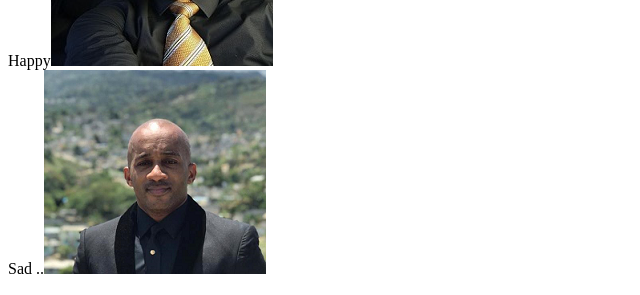
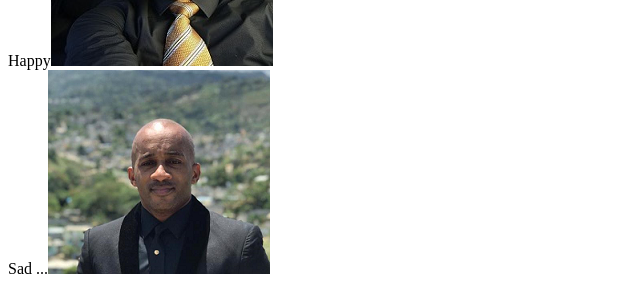
Before and after one commit to ecadet-mum/WAP, a plain HTML site: page aboutme.html in a window 1280 px wide. Shown: the part 650-945 px from the top of the page, 0-640 px from the left. Drawn offline with Linux system fonts and the light colour scheme.

Commit message:
Update aboutme.html

```diff
--- a/aboutme.html
+++ b/aboutme.html
@@ -37,7 +37,7 @@
 <h2> My Mood </h2>
 <div>
   <div>Happy<img src="EmmanuelHappy.jpg" alt="Emmanuel Cadet Happyy"> </div>
-  <div>Sad  ..<img src="EmmanuelCadet.png" alt="Emmanuel Cadet Sad"> </div>
+  <div>Sad  ...<img src="EmmanuelCadet.png" alt="Emmanuel Cadet Sad"> </div>
 </div>
 
 <h2>Fun Facts About My Neighbors </h2>
```
